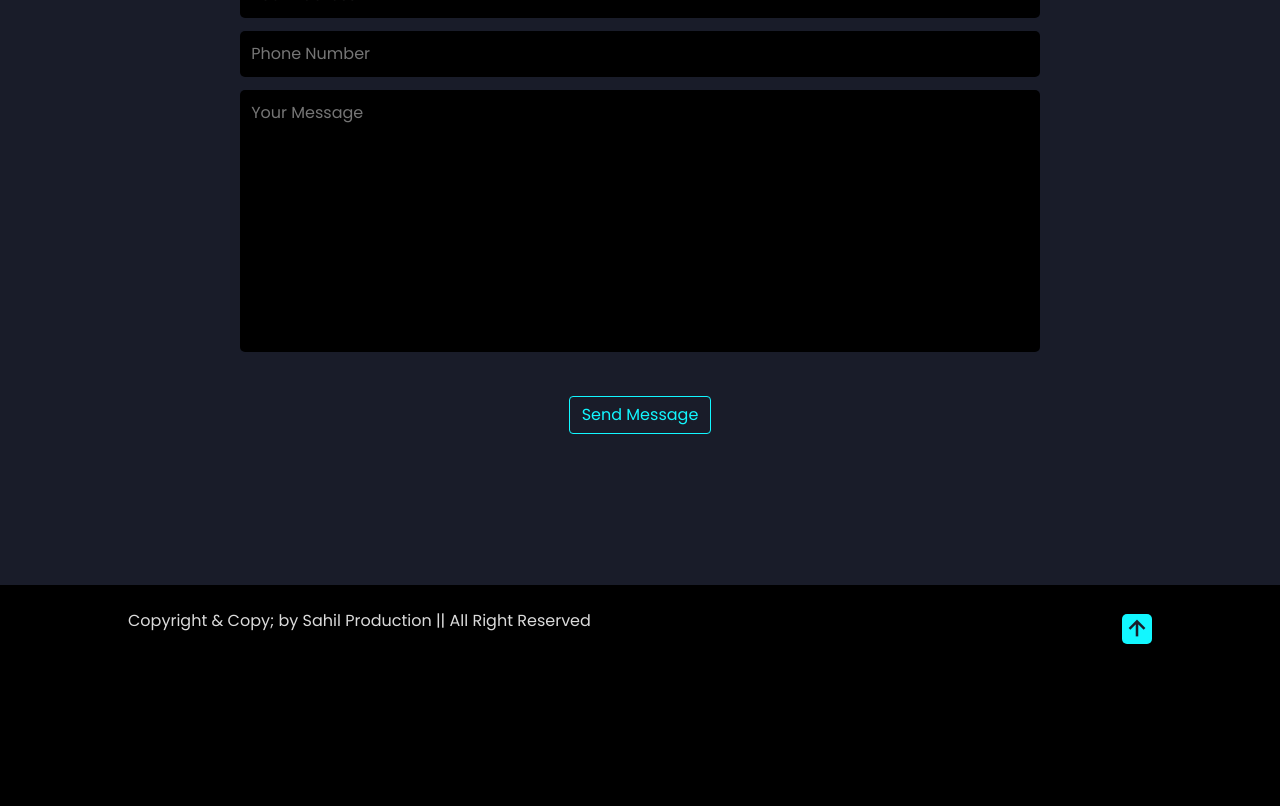
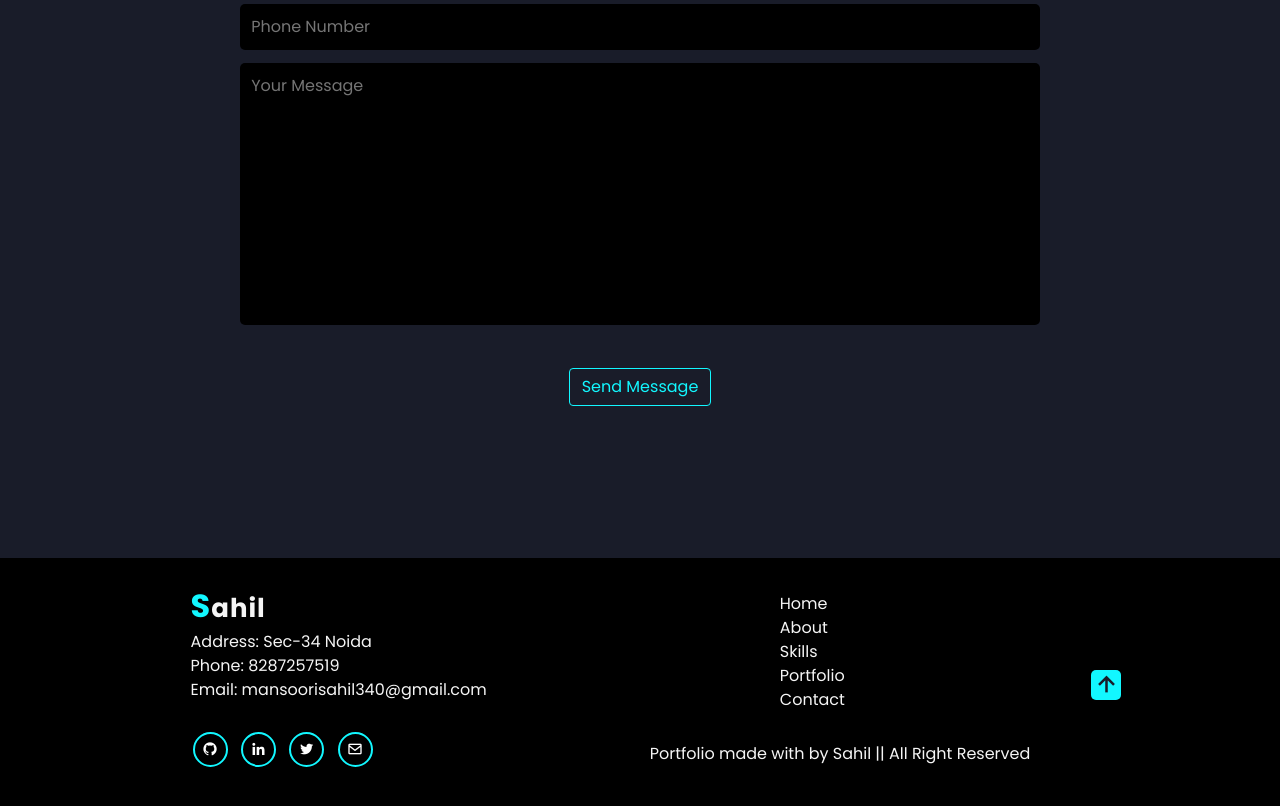
Before and after one commit to Sahil-mansoori/Sahil-Portfolio, a plain HTML site: page index.html in a window 1280 px wide. Shown: the part 4247-5053 px from the top of the page. Before the commit the page ends 4920 px from the top, so only its background shows below. Drawn offline with nearby package versions, Linux system fonts and the light colour scheme; a web font is replaced by a local one.

Commit message:
latest one

```diff
--- a/index.html
+++ b/index.html
@@ -119,7 +119,7 @@
                                         </div>
 
                                         <div class=" btnmargin col-lg-6 col-md-6 col-sm-6">
-                                            <a href="#" class="btn1 ">Hire me Now!</a>
+                                            <a href="#contact" class="btn1 ">Hire me Now!</a>
                                         </div>
                                     </div>
 
@@ -499,14 +499,14 @@
     <!--=================================== contact section ==================================-->
     <section id="contact" class="contact" data-aos="flip-right">
         <div class="main-text">
-            <h6>ask me question</h6>
+
             <h2>Contact Me</h2>
         </div>
         <form action="https://formspree.io/f/xaygadkl" method="POST">
             <input type="text" placeholder="Your Name" name="name">
             <input type="text" placeholder="Your Email" name="email" required>
             <input type="text" placeholder="Your Address" name="address">
-            <input type="number" placeholder="Phone Number" name="Number" id="Number" minlength="10" required>
+            <input type="text" placeholder="Phone Number" name="Number" id="Number" minlength="10" required>
             <textarea cols="30" name="message" rows="10" placeholder="Your Message"></textarea>
             <div class="btn-box formBtn">
 
@@ -518,8 +518,42 @@
 
     <!--=================================== Footer section ==================================-->
 
-    <footer>
-        <p>Copyright & Copy; by Sahil Production || All Right Reserved</p>
+    <footer style="display: flex; justify-content: space-around; flex-wrap: wrap; align-items: center;">
+
+        <ul>
+            <li>
+                <div class="logo"> <span style="color: #12f7ff; font-size: 32px;">S</span>ahil</div>
+            </li>
+            <li>Address: Sec-34 Noida</li>
+            <li>Phone: 8287257519</li>
+            <li>Email: mansoorisahil340@gmail.com</li>
+            <ul>
+                <div class="social-icons" style="margin-top: 30px;margin-left: -30px;">
+                    <li><a href="https://github.com/Sahil-mansoori"> <i class='bx bxl-github'
+                                style="color: white;"></i></i></a></li>
+                    <li> <a href="https://www.linkedin.com/in/sahilmansoori123"> <i class='bx bxl-linkedin'
+                                style="color: white;"></i></a></li>
+                    <li> <a href="#"> <i class='bx bxl-twitter' style="color: white;"></i></a></li>
+                    <li><a href="mailTo:mansoorisahil340@gmail.com"> <i class='bx bx-envelope'
+                                style="color: white;"></i></a></li>
+                </div>
+            </ul>
+        </ul>
+        <ul style="display: flex; flex-direction: column; align-items: start; margin-top: 5px;">
+            <div class="footer_con">
+                <li><a href="#home"> Home</a></li>
+                <li><a href="#about"> About</a></li>
+                <li><a href="#skills">Skills</a></li>
+                <li><a href="#portfolio"> Portfolio</a></li>
+                <li><a href="#contact" style="margin-bottom: 30px;"> Contact</a></li>
+            </div>
+
+            <li class="copyright">Portfolio made with by Sahil || All Right Reserved</li>
+        </ul>
+
+
+
+
         <a href="#home"><i class='bx bx-up-arrow-alt'
                 style=" background-color: #12f7ff; border-radius: 5px; font-size: 30px;"></i></a>
     </footer>
--- a/style.css
+++ b/style.css
@@ -1242,11 +1242,23 @@ footer a i {
 
 }
 
+.footer_con{
+  margin-left: 200px;
+}
+.copyright{
+  margin-left: 70px;
+}
 
 @media (max-width:768px) {
   #menu-icon {
     display: block;
     transition: all .4s ease;
+  }
+  .footer_con{
+    margin-left: 10px !important;
+  }
+  .copyright{
+    margin-left: 10px !important;
   }
 
   h2 {
@@ -1303,5 +1315,4 @@ footer a i {
     font-size: 80%;
   }
 
-
 }
```
